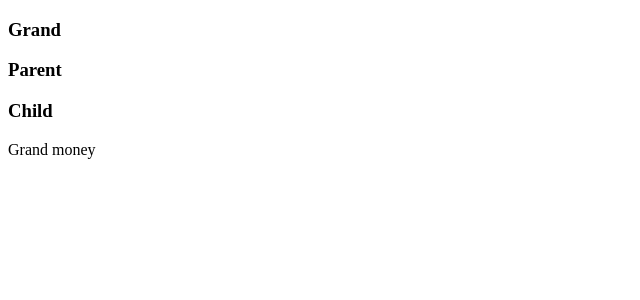
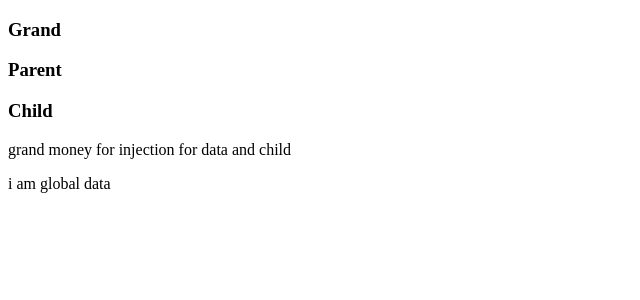
Before and after one commit to mindfreakcriss/my_vue_demo, a Vue app in the folder vue_base/: page / in a window 1280 px wide. Shown: the top 300 px of the page, without its empty margins (0-640 px from the left). Built offline with nearby package versions, Linux system fonts and the light colour scheme.

Commit message:
【提交】依赖注入

```diff
--- a/vue_base/src/injection/Child.vue
+++ b/vue_base/src/injection/Child.vue
@@ -1,13 +1,21 @@
 <script>
+//provide 和 inject 只能从上往下传
     export default {
       name: 'Child',
-      props: ['title'],
+      inject:["message",'globalData'],
+      data() {
+        return {
+          fullMessage: this.message + " and child ",
+        }
+      }
     }
 </script>
 
 <template>
   <h3>Child</h3>
-  {{ title }}
+  {{ fullMessage }}
+  <p> {{globalData}} </p>
+
 </template>
 
 <style scoped>
--- a/vue_base/src/injection/Grand.vue
+++ b/vue_base/src/injection/Grand.vue
@@ -7,7 +7,16 @@
       },
       data() {
         return {
-          title: "Grand money",
+            message: "grand money for injection for data",
+        }
+      },
+      // provide:{
+      //   message:"grand money for injection"
+      // }
+      //数据来源于data的写法
+      provide() {
+        return {
+          message:this.message
         }
       }
     }
@@ -15,7 +24,7 @@
 
 <template>
     <h3>Grand</h3>
-    <parent :title="title"/>
+    <parent />
 </template>
 
 <style scoped>
--- a/vue_base/src/injection/Parent.vue
+++ b/vue_base/src/injection/Parent.vue
@@ -5,13 +5,12 @@
     components: {
       Child,
     },
-    props:["title"]
   }
 </script>
 
 <template>
     <h3>Parent</h3>
-    <Child :title="title"/>
+    <Child />
 </template>
 
 <style scoped>
--- a/vue_base/src/main.js
+++ b/vue_base/src/main.js
@@ -8,5 +8,7 @@ const app = createApp(AppLife);
 //在这里注册组件,推荐局部组册
 app.component('Header', Header);
 
+//全局注入
+app.provide("globalData",'i am global data');
 
 app.mount('#app')
```
